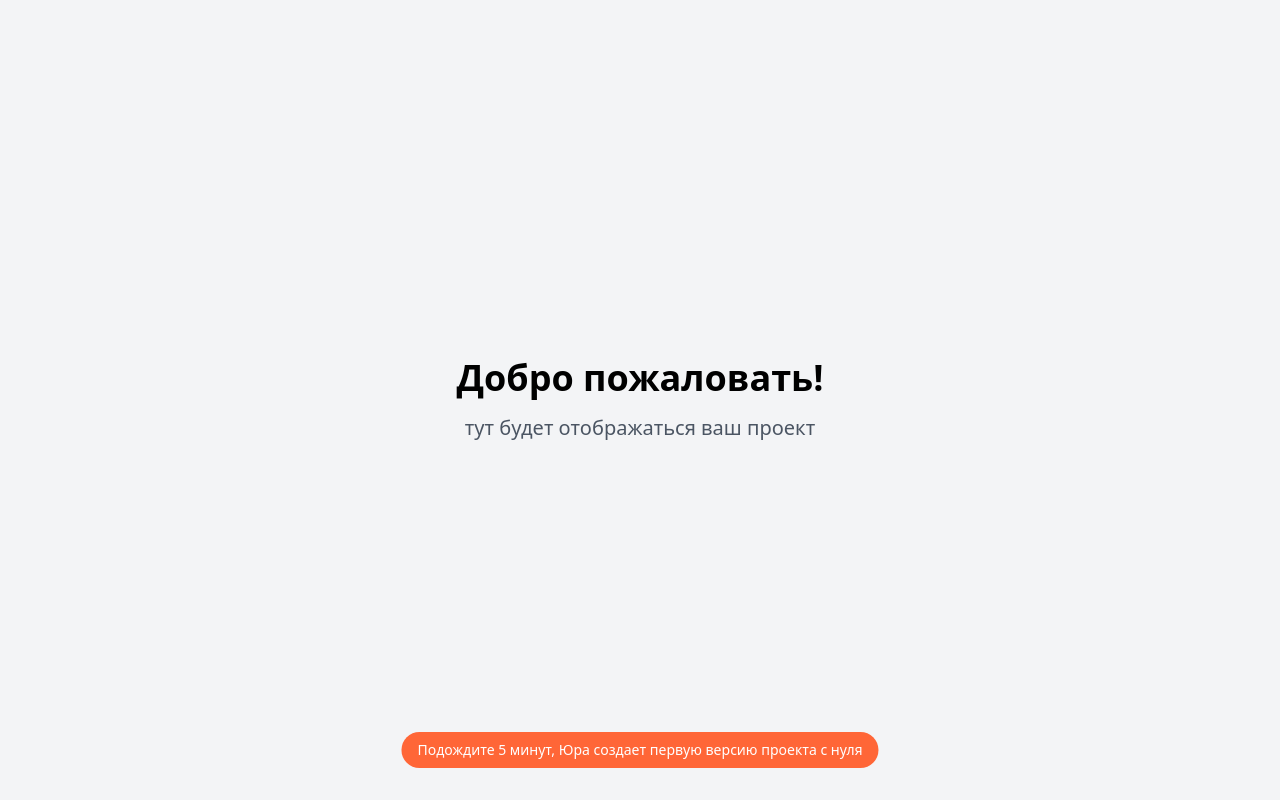
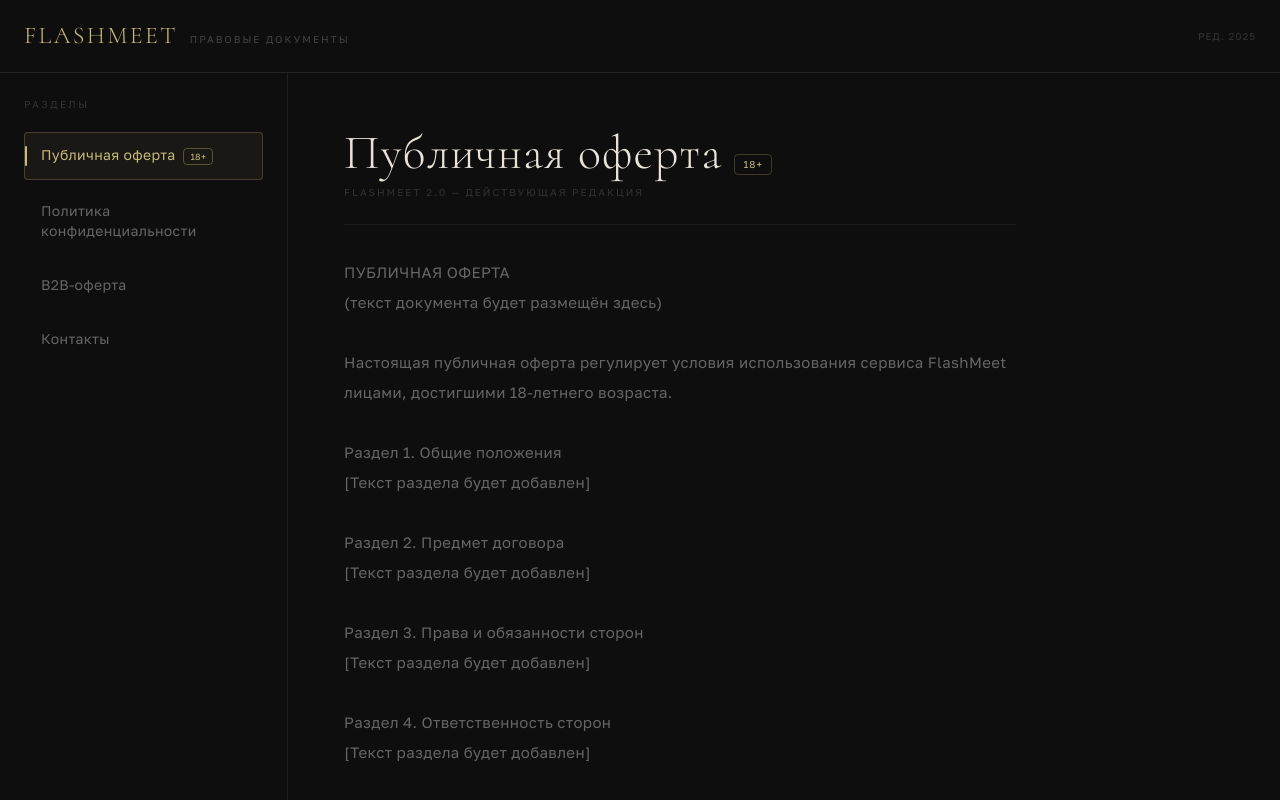
Before and after one commit to pr-poehali-dev/flashmeet-bot-init-2, a React (Vite) app: page / in a window 1280 px wide. Shown: the top 800 px of the page. Built offline with nearby package versions, Linux system fonts and the light colour scheme.

Commit message:
docs: добавлены правовые документы

```diff
--- a/index.html
+++ b/index.html
@@ -3,7 +3,10 @@
 <head>
     <meta charset="UTF-8"/>
     <meta name="viewport" content="width=device-width, initial-scale=1.0"/>
-    <title>Поехали!</title>
+    <title>FlashMeet — Правовые документы</title>
+    <link rel="preconnect" href="https://fonts.googleapis.com">
+    <link rel="preconnect" href="https://fonts.gstatic.com" crossorigin>
+    <link href="https://fonts.googleapis.com/css2?family=Cormorant:ital,wght@0,300;0,400;0,600;1,300;1,400&family=Golos+Text:wght@300;400;500&display=swap" rel="stylesheet">
     <meta name="description" content="Poehali.dev — запусти свой сайт за минуту!"/>
     <meta name="author" content="poehali.dev"/>
     <link rel="icon" type="image/svg+xml" href="/favicon.svg">
--- a/src/pages/Index.tsx
+++ b/src/pages/Index.tsx
@@ -1,17 +1,222 @@
-// Update this page (the content is just a fallback if you fail to update the page)
+import { useState } from "react";
 
-const Index = () => {
+type DocKey = "offer" | "privacy" | "b2b" | "contacts";
+
+const docs: Record<DocKey, { title: string; subtitle: string; content: string }> = {
+  offer: {
+    title: "Публичная оферта",
+    subtitle: "18+",
+    content: `ПУБЛИЧНАЯ ОФЕРТА
+(текст документа будет размещён здесь)
+
+Настоящая публичная оферта регулирует условия использования сервиса FlashMeet лицами, достигшими 18-летнего возраста.
+
+Раздел 1. Общие положения
+[Текст раздела будет добавлен]
+
+Раздел 2. Предмет договора
+[Текст раздела будет добавлен]
+
+Раздел 3. Права и обязанности сторон
+[Текст раздела будет добавлен]
+
+Раздел 4. Ответственность сторон
+[Текст раздела будет добавлен]
+
+Раздел 5. Порядок разрешения споров
+[Текст раздела будет добавлен]
+
+Раздел 6. Заключительные положения
+[Текст раздела будет добавлен]`,
+  },
+  privacy: {
+    title: "Политика конфиденциальности",
+    subtitle: "Защита данных",
+    content: `ПОЛИТИКА КОНФИДЕНЦИАЛЬНОСТИ
+(текст документа будет размещён здесь)
+
+Настоящая Политика конфиденциальности описывает порядок обработки персональных данных пользователей сервиса FlashMeet.
+
+Раздел 1. Какие данные мы собираем
+[Текст раздела будет добавлен]
+
+Раздел 2. Цели обработки данных
+[Текст раздела будет добавлен]
+
+Раздел 3. Хранение данных
+[Текст раздела будет добавлен]
+
+Раздел 4. Передача данных третьим лицам
+[Текст раздела будет добавлен]
+
+Раздел 5. Права пользователей
+[Текст раздела будет добавлен]
+
+Раздел 6. Контакты по вопросам обработки данных
+[Текст раздела будет добавлен]`,
+  },
+  b2b: {
+    title: "B2B-оферта",
+    subtitle: "Для организаторов",
+    content: `B2B-ОФЕРТА ДЛЯ ОРГАНИЗАТОРОВ
+(текст документа будет размещён здесь)
+
+Настоящая оферта регулирует условия размещения коммерческих предложений и партнёрства с сервисом FlashMeet для юридических лиц и индивидуальных предпринимателей.
+
+Раздел 1. Статус организатора
+[Текст раздела будет добавлен]
+
+Раздел 2. Условия размещения рекламных слотов
+[Текст раздела будет добавлен]
+
+Раздел 3. Стоимость и порядок оплаты
+[Текст раздела будет добавлен]
+
+Раздел 4. Требования к контенту
+[Текст раздела будет добавлен]
+
+Раздел 5. Модерация и блокировка
+[Текст раздела будет добавлен]
+
+Раздел 6. Ответственность сторон
+[Текст раздела будет добавлен]`,
+  },
+  contacts: {
+    title: "Контакты",
+    subtitle: "Связь с нами",
+    content: `КОНТАКТНАЯ ИНФОРМАЦИЯ
+(реквизиты и контакты будут размещены здесь)
+
+Юридическое лицо:
+[Название организации будет добавлено]
+
+ИНН: [будет добавлен]
+ОГРН: [будет добавлен]
+Юридический адрес: [будет добавлен]
+
+Техническая поддержка:
+[Контакт будет добавлен]
+
+По вопросам сотрудничества (B2B):
+[Контакт будет добавлен]
+
+По вопросам обработки персональных данных:
+[Контакт будет добавлен]`,
+  },
+};
+
+const navItems: { key: DocKey; label: string; shortLabel: string; badge?: string }[] = [
+  { key: "offer", label: "Публичная оферта", shortLabel: "Оферта", badge: "18+" },
+  { key: "privacy", label: "Политика конфиденциальности", shortLabel: "Конфид." },
+  { key: "b2b", label: "B2B-оферта", shortLabel: "B2B" },
+  { key: "contacts", label: "Контакты", shortLabel: "Контакты" },
+];
+
+export default function Index() {
+  const [active, setActive] = useState<DocKey>("offer");
+  const doc = docs[active];
+
   return (
-    <div className="min-h-screen flex items-center justify-center bg-gray-100">
-      <div className="text-center">
-        <h1 className="text-4xl font-bold mb-4 color-black text-black">Добро пожаловать!</h1>
-        <p className="text-xl text-gray-600">тут будет отображаться ваш проект</p>
+    <div className="min-h-screen bg-[#0e0e0e] text-[#e8e2d9] flex flex-col" style={{ fontFamily: "'Golos Text', sans-serif" }}>
+      {/* Header */}
+      <header className="border-b border-[#222] px-6 py-5 flex items-center justify-between">
+        <div className="flex items-baseline gap-3">
+          <span style={{ fontFamily: "'Cormorant', serif" }} className="text-2xl tracking-widest text-[#c9b97a] uppercase font-light">
+            FlashMeet
+          </span>
+          <span className="text-[10px] text-[#444] tracking-[0.2em] uppercase hidden sm:inline">
+            Правовые документы
+          </span>
+        </div>
+        <div className="text-[10px] text-[#333] tracking-widest uppercase">
+          Ред. 2025
+        </div>
+      </header>
+
+      <div className="flex flex-col md:flex-row flex-1">
+        {/* Sidebar nav */}
+        <nav className="md:w-64 lg:w-72 border-b md:border-b-0 md:border-r border-[#1e1e1e] flex flex-col">
+          <div className="p-4 md:p-6">
+            <p className="text-[10px] text-[#333] tracking-[0.25em] uppercase mb-5 hidden md:block">
+              Разделы
+            </p>
+            <div className="flex md:flex-col gap-2">
+              {navItems.map((item) => (
+                <button
+                  key={item.key}
+                  onClick={() => setActive(item.key)}
+                  className={`
+                    relative text-left px-4 py-3 transition-all duration-200
+                    text-sm tracking-wide rounded-sm
+                    ${
+                      active === item.key
+                        ? "bg-[#c9b97a]/8 text-[#c9b97a] border border-[#c9b97a]/25"
+                        : "text-[#666] border border-transparent hover:text-[#aaa] hover:border-[#222]"
+                    }
+                  `}
+                  style={{ backgroundColor: active === item.key ? "rgba(201,185,122,0.06)" : undefined }}
+                >
+                  <span className="hidden md:inline">{item.label}</span>
+                  <span className="md:hidden text-xs">{item.shortLabel}</span>
+                  {item.badge && (
+                    <span
+                      className={`ml-2 text-[9px] px-1.5 py-0.5 border rounded-sm ${
+                        active === item.key ? "border-[#c9b97a]/35 text-[#c9b97a]" : "border-[#333] text-[#444]"
+                      }`}
+                    >
+                      {item.badge}
+                    </span>
+                  )}
+                  {active === item.key && (
+                    <span className="hidden md:block absolute left-0 top-1/2 -translate-y-1/2 w-[2px] h-5 bg-[#c9b97a] rounded-full" />
+                  )}
+                </button>
+              ))}
+            </div>
+          </div>
+
+          <div className="hidden md:block mt-auto p-6 border-t border-[#161616]">
+            <p className="text-[10px] text-[#2a2a2a] leading-relaxed">
+              Документы размещены в соответствии с требованиями законодательства РФ.
+            </p>
+          </div>
+        </nav>
+
+        {/* Document content */}
+        <main className="flex-1 p-6 md:p-10 lg:p-14 overflow-y-auto">
+          <div className="max-w-2xl">
+            <div className="mb-8 pb-6 border-b border-[#1e1e1e]">
+              <div className="flex flex-wrap items-baseline gap-3 mb-1">
+                <h1
+                  style={{ fontFamily: "'Cormorant', serif" }}
+                  className="text-3xl md:text-4xl lg:text-5xl font-light text-[#e8e2d9] tracking-wide"
+                >
+                  {doc.title}
+                </h1>
+                <span className="text-[10px] text-[#c9b97a] tracking-widest uppercase border border-[#c9b97a]/25 px-2 py-0.5 rounded-sm">
+                  {doc.subtitle}
+                </span>
+              </div>
+              <p className="text-[10px] text-[#333] tracking-[0.2em] uppercase mt-2">
+                FlashMeet 2.0 — действующая редакция
+              </p>
+            </div>
+
+            <div className="whitespace-pre-line text-sm md:text-[15px] text-[#666] leading-loose font-light tracking-wide">
+              {doc.content}
+            </div>
+
+            <div className="mt-14 pt-6 border-t border-[#161616] flex items-center gap-3">
+              <div className="w-5 h-5 rounded-full border border-[#2a2a2a] flex items-center justify-center flex-shrink-0">
+                <div className="w-1.5 h-1.5 rounded-full bg-[#c9b97a]/30" />
+              </div>
+              <span className="text-[10px] text-[#2a2a2a] tracking-widest uppercase">
+                FlashMeet · Все права защищены
+              </span>
+            </div>
+          </div>
+        </main>
       </div>
-      <span className="absolute bottom-8 left-1/2 -translate-x-1/2 inline-block bg-[#FF6637] text-white text-sm px-4 py-2 rounded-full whitespace-nowrap">
-        Подождите 5 минут, Юра создает первую версию проекта с нуля
-      </span>
     </div>
   );
-};
-
-export default Index;
+}
```
Also changed, not shown: 1 other file (tests, documents, lock files or other folders).
